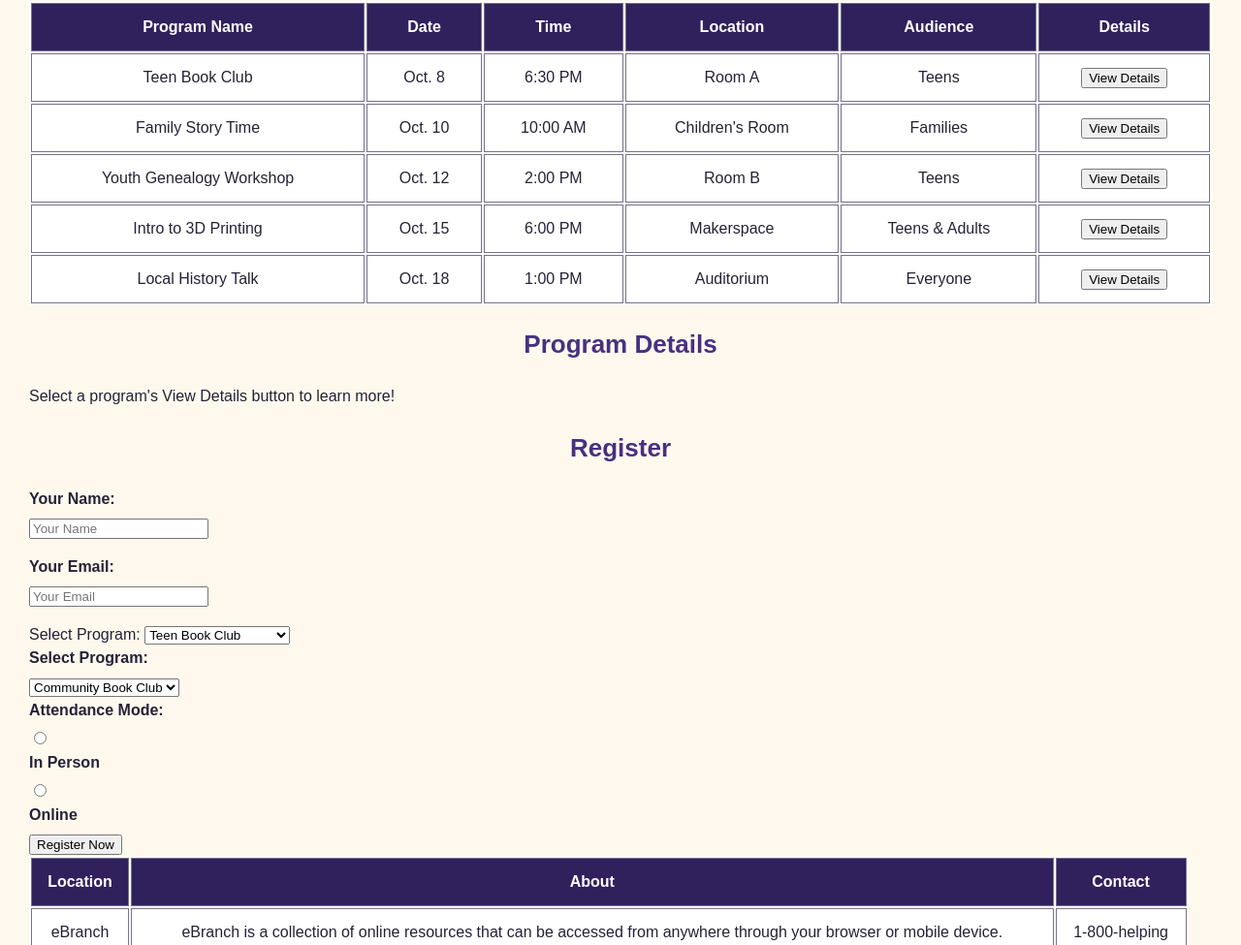
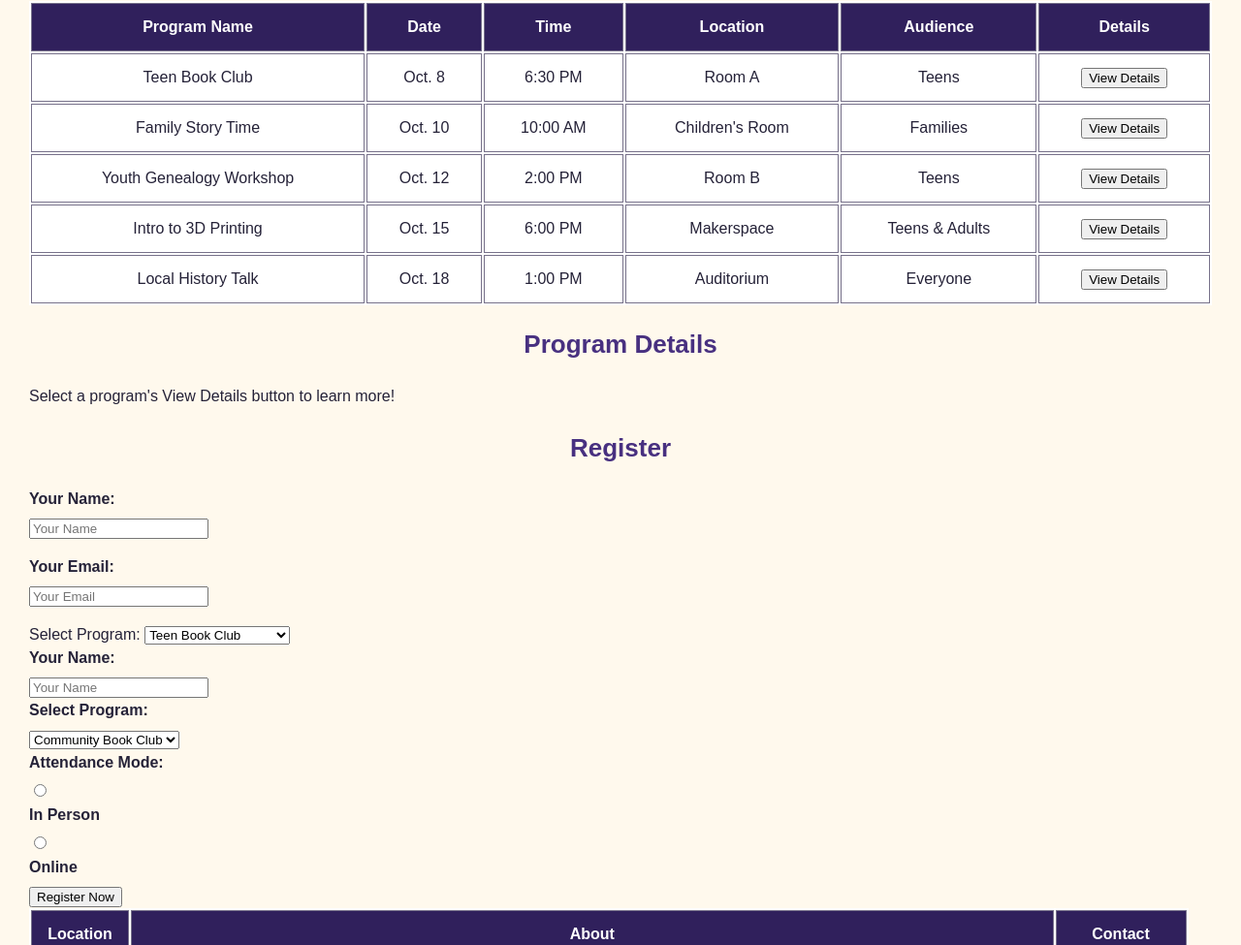
Before and after one commit to tkwkr2f8db-sketch/INF253-LIS753, a plain HTML site: page exercise12.html in a window 1280 px wide. Shown: the part 204-1179 px from the top of the page at 97% size. Drawn offline with Linux system fonts and the light colour scheme.

Commit message:
ex12regfix

```diff
--- a/exercise12.html
+++ b/exercise12.html
@@ -131,6 +131,7 @@
 
  <h2>Register</h2>
     <form id = "registration-form">
+
         <div>
 <label for="name">Your Name:</label>
             <input type="text" name="name" placeholder="Your Name" id="registration-name" required>
@@ -139,6 +140,7 @@
 <label for="email">Your Email:</label>
             <input type="text" name="email" placeholder="Your Email" id="registration-email" required>
               </div>
+
 <div label for="program">Select Program:</label>
             <select name="program" id="registration-program" required>
                 <option value="teen-book-club">Teen Book Club</option>
@@ -147,9 +149,15 @@
                 <option value="intro-to-3d-printing">Intro to 3D Printing</option>
                 <option value="local-history-talk">Local History Talk</option>
             </select>
-                <div class="form-group">
-            <label for="program">Select Program:</label>
-            <select id="program" name="program">
+
+            <div class="form-group">
+            <label for="registration-name">Your Name:</label>
+            <input type="text" id="registration-name" name="name" placeholder="Your Name"
+               required>
+               </div>
+             <div class="form-group">
+                 <label for="registration-program">Select Program:</label>
+                 <select id="registration-program" name="program" required>
                 <option value="community-book-club">Community Book Club</option>
                 <option value="family-story-time">Family Story Time</option>
                 <option value="genealogy-workshop">Genealogy Workshop</option>
@@ -157,6 +165,7 @@
                 <option value="local-history-talk">Local History Talk</option>
             </select>
         </div>
+
          <div class="form-group radio-group">
             <label>Attendance Mode:</label>
             <div>
```
